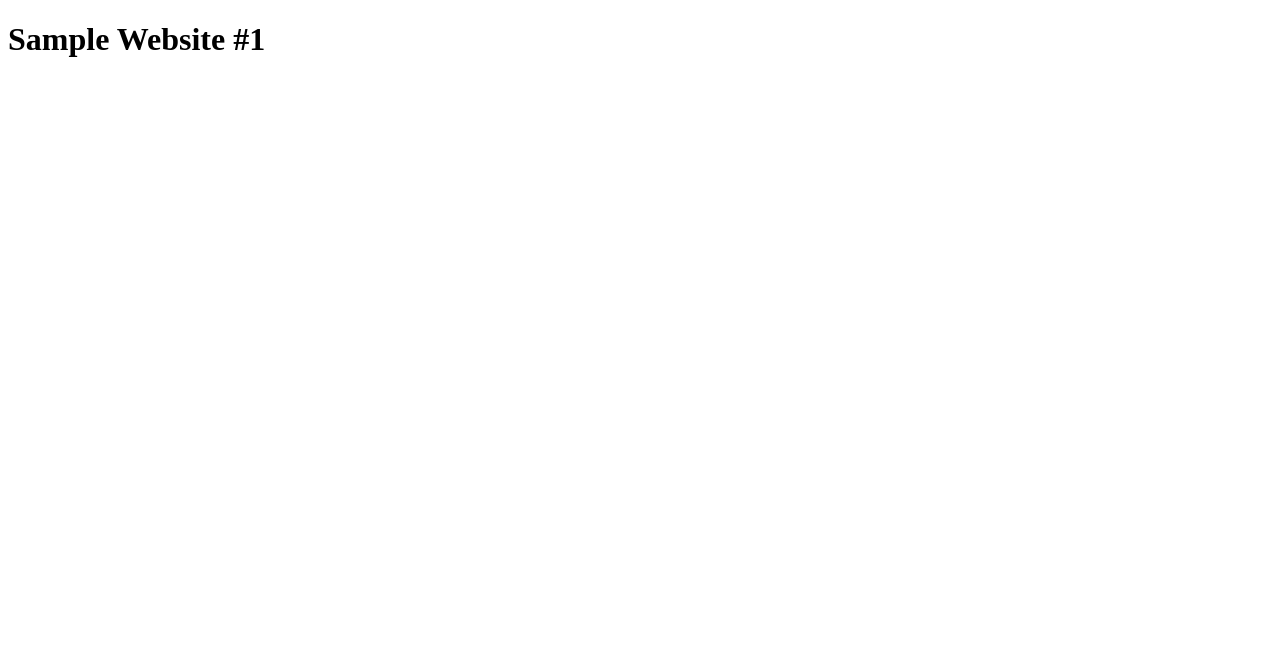
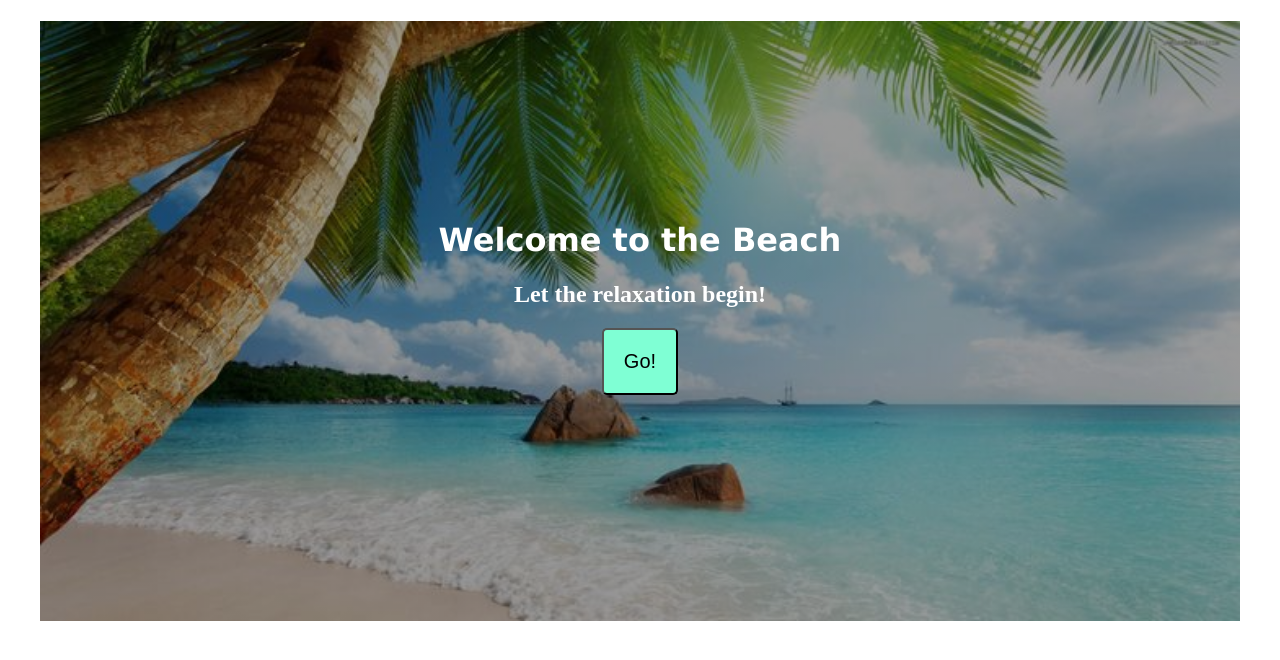
Before and after one commit to christinemsantos/Sample-Webpage-1, a plain HTML site: page index.html in a window 1280 px wide. Drawn offline with Linux system fonts and the light colour scheme.

Commit message:
hero setup

```diff
--- a/index.html
+++ b/index.html
@@ -3,9 +3,14 @@
   <head>
     <meta charset="UTF-8" />
     <meta name="viewport" content="width=, initial-scale=1.0" />
+    <link rel="stylesheet" href="src/styles.css" />
     <title>Sample Website #1</title>
   </head>
   <body>
-    <h1>Sample Website #1</h1>
+    <div class="hero">
+      <h1>Welcome to the Beach</h1>
+      <h2>Let the relaxation begin!</h2>
+      <button>Go!</button>
+    </div>
   </body>
 </html>
--- a/src/styles.css
+++ b/src/styles.css
@@ -0,0 +1,27 @@
+h1 {
+  text-align: center;
+  color: white;
+  padding-top: 200px;
+  font-family: Verdana, Geneva, Tahoma, sans-serif;
+}
+h2 {
+  text-align: center;
+  color: white;
+}
+button {
+  background-color: aquamarine;
+  padding: 20px;
+  border-radius: 5px;
+  display: block;
+  margin: 0 auto;
+  font-size: 20px;
+}
+.hero {
+  background-image: linear-gradient(rgba(0, 0, 0, 0.4), rgba(0, 0, 0, 0.4)),
+    url("../images/beach-bg.jpeg");
+  background-repeat: no-repeat;
+  background-size: cover;
+  max-width: 95%;
+  height: 600px;
+  margin: 0 auto;
+}
```
Also changed, not shown: images/beach-bg.jpeg (added).
